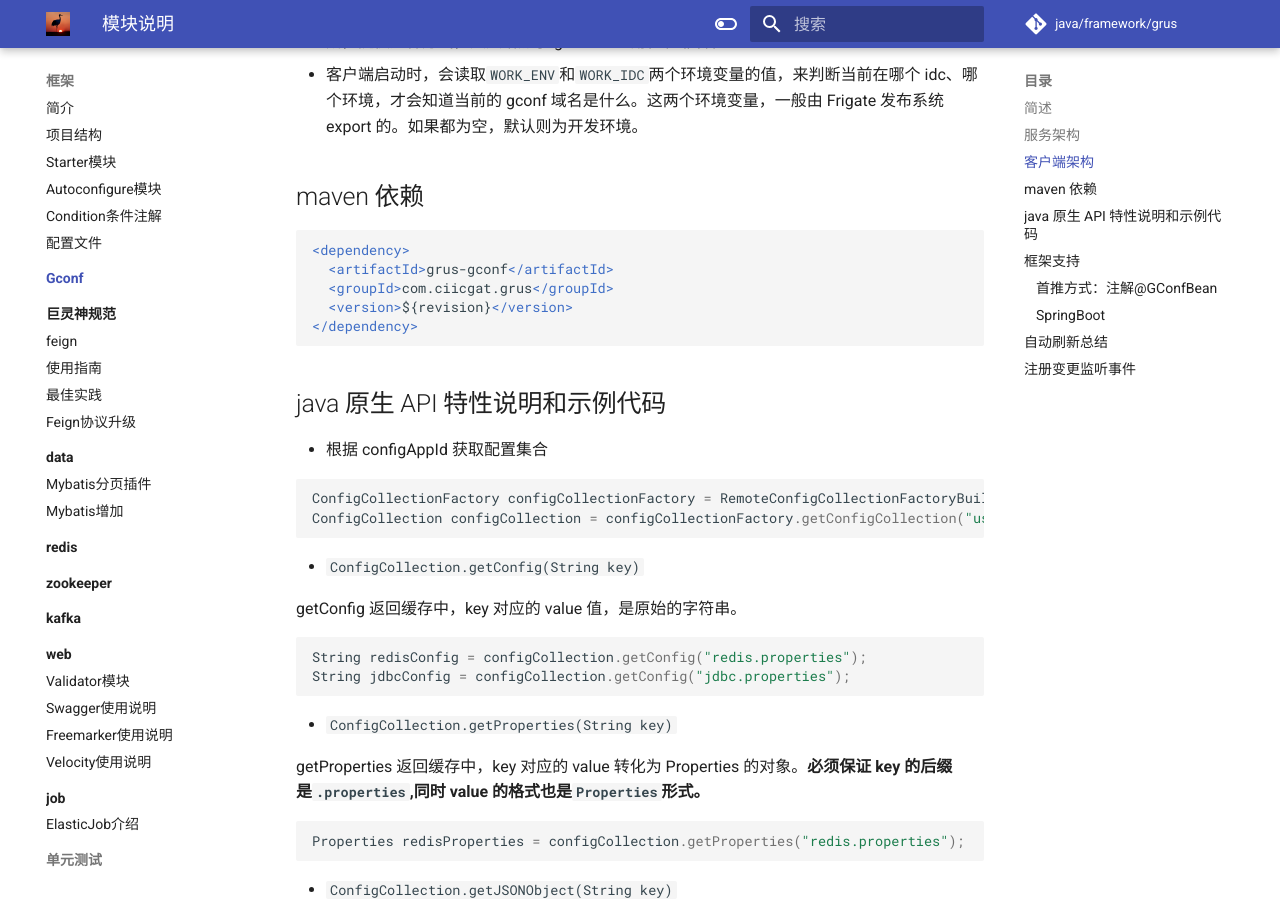
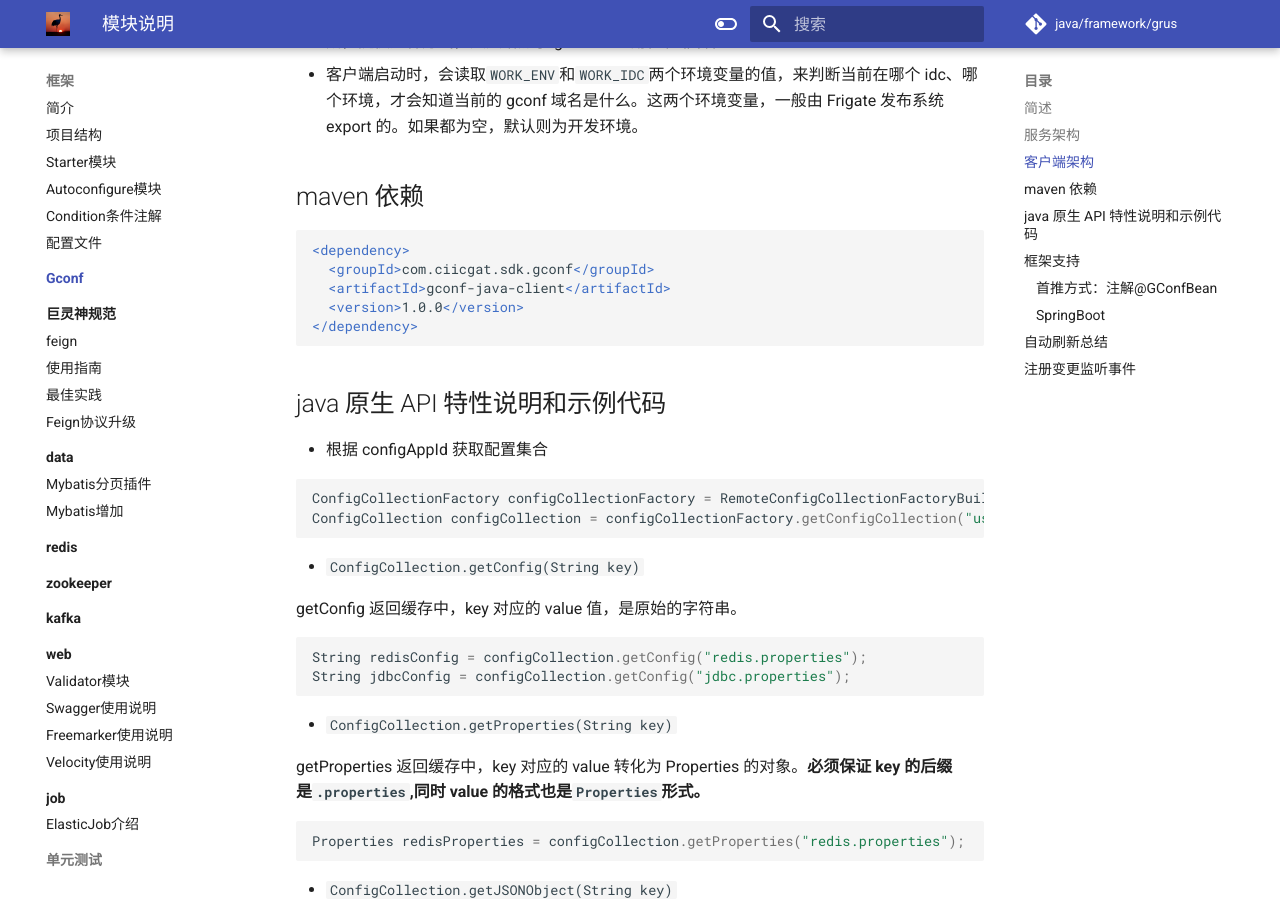
Before and after one commit to guanaitong/grus, an MkDocs documentation site: the page built from docs/framework/gconf/index.md, in a window 1280 px wide and 900 px high, scrolled down 1574 px. Built offline with MkDocs 1.6.1 and Material for MkDocs 9.7.7, drawn with Linux system fonts in a browser that asks for light colours; some of the changed text lies outside the part shown.

Commit message:
doc: fix

````diff
--- a/docs/framework/gconf/index.md
+++ b/docs/framework/gconf/index.md
@@ -32,9 +32,9 @@ title: 模块说明
 
 ```xml
 <dependency>
-  <artifactId>grus-gconf</artifactId>
-  <groupId>com.ciicgat.grus</groupId>
-  <version>${revision}</version>
+  <groupId>com.ciicgat.sdk.gconf</groupId>
+  <artifactId>gconf-java-client</artifactId>
+  <version>1.0.0</version>
 </dependency>
 ```
 
````
Also changed, not shown: other parts of docs/framework/gconf/index.md (+0 -6 lines), docs/framework/others/grus-17.md (+2 -2 lines), docs/index.md (+1 -1 lines).
